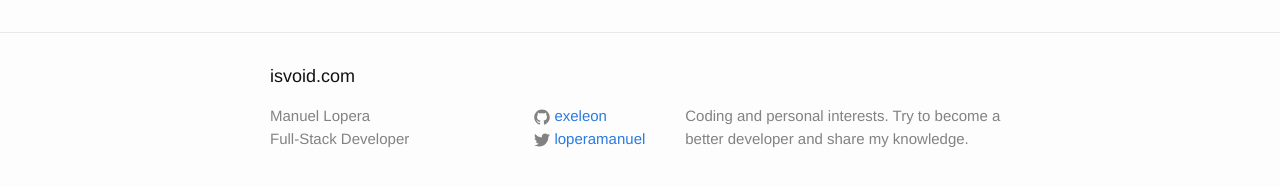
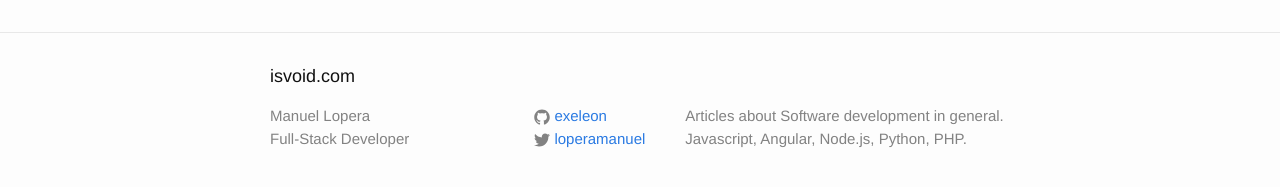
Before and after one commit to exeleon/exeleon.github.io, a Jekyll site: the page built from about.md, in a window 1280 px wide. Shown: the part 264-451 px from the top of the page. Built offline with Jekyll 4.4.1, drawn with Linux system fonts in a browser that asks for light colours.

Commit message:
updated config.yml

```diff
--- a/_config.yml
+++ b/_config.yml
@@ -18,8 +18,7 @@ author: Manuel Lopera
 email: manuel.alejandro.lopera@gmail.com
 career: Full-Stack Developer
 description: > # this means to ignore newlines until "baseurl:"
-  Coding and personal interests. Try to become a better developer and
-  share my knowledge.
+  Articles about Software development in general. Javascript, Angular, Node.js, Python, PHP.
 baseurl: "" # the subpath of your site, e.g. /blog
 url: "" # the base hostname & protocol for your site, e.g. http://example.com
 twitter_username: loperamanuel
```
